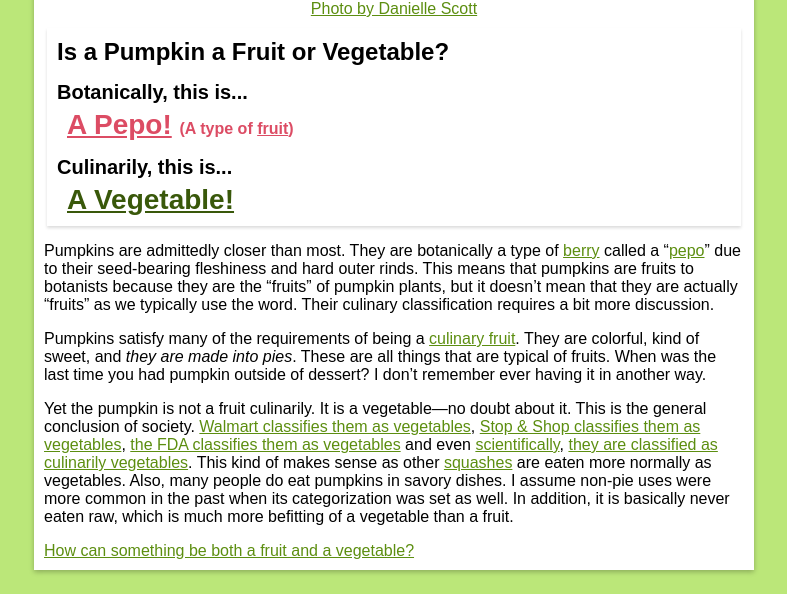
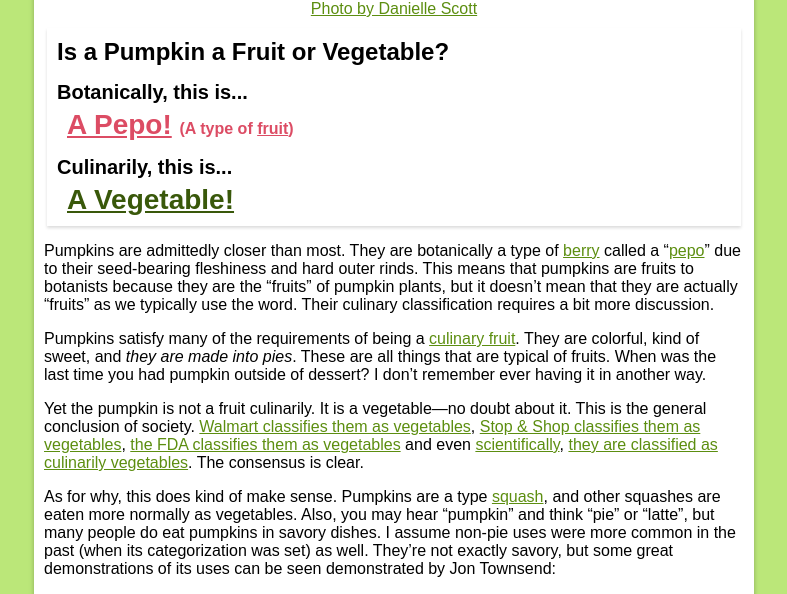
Before and after one commit to mminer237/fruitorvegetable, a Jekyll site: the page built from _items/pumpkin.md, in a window 1280 px wide and 1400 px high. Shown: the part 292-886 px from the top of the window, without its empty margins (246-1033 px from the left). Built offline with Jekyll 4.4.1, drawn with Linux system fonts in a browser that asks for light colours; some of the changed text lies outside the part shown; grey boxes are pictures that could not be loaded.

Commit message:
Expand pumpkin article

```diff
--- a/_items/pumpkin.md
+++ b/_items/pumpkin.md
@@ -12,4 +12,9 @@
 
 Pumpkins satisfy many of the requirements of being a [culinary fruit]({% link _types/fruit.html %}). They are colorful, kind of sweet, and *they are made into pies*. These are all things that are typical of fruits. When was the last time you had pumpkin outside of dessert? I don't remember ever having it in another way.
 
-Yet <span class="speakable">the pumpkin is not a fruit culinarily. It is a vegetable</span>—no doubt about it. This is the general conclusion of society. [Walmart classifies them as vegetables](https://www.walmart.com/browse/food/pumpkins/976759_976793_8910423_8389254), [Stop & Shop classifies them as vegetables](https://stopandshop.com/groceries/produce/fresh-vegetables/squash/fresh-pumpkins.html), [the FDA classifies them as vegetables](https://www.fda.gov/regulatory-information/search-fda-guidance-documents/cpg-sec-585725-pumpkin-labeling-articles-made-certain-varieties-squash) and even [scientifically]({% link _pages/science.html %}), [they are classified as culinarily vegetables](https://doi.org/10.3758/BF03196343). This kind of makes sense as other [squashes]({% link _items/squash.md %}) are eaten more normally as vegetables. Also, many people do eat pumpkins in savory dishes. I assume non-pie uses were more common in the past when its categorization was set as well. In addition, it is basically never eaten raw, which is much more befitting of a vegetable than a fruit.
+Yet <span class="speakable">the pumpkin is not a fruit culinarily. It is a vegetable</span>—no doubt about it. This is the general conclusion of society. [Walmart classifies them as vegetables](https://www.walmart.com/browse/food/pumpkins/976759_976793_8910423_8389254), [Stop & Shop classifies them as vegetables](https://stopandshop.com/groceries/produce/fresh-vegetables/squash/fresh-pumpkins.html), [the FDA classifies them as vegetables](https://www.fda.gov/regulatory-information/search-fda-guidance-documents/cpg-sec-585725-pumpkin-labeling-articles-made-certain-varieties-squash) and even [scientifically]({% link _pages/science.html %}), [they are classified as culinarily vegetables](https://doi.org/10.3758/BF03196343). The consensus is clear.
+
+As for why, this does kind of make sense. Pumpkins are a type [squash]({% link _items/squash.md %}), and other squashes are eaten more normally as vegetables. Also, you may hear "pumpkin" and think "pie" or "latte", but many people do eat pumpkins in savory dishes. I assume non-pie uses were more common in the past (when its categorization was set) as well. They're not exactly savory, but some great demonstrations of its uses can be seen demonstrated by Jon Townsend:
+<iframe width="560" height="315" src="https://www.youtube.com/embed/gFFxPVfJNXQ" title="YouTube video player" frameborder="0" allow="accelerometer; clipboard-write; encrypted-media; gyroscope; picture-in-picture" allowfullscreen></iframe>
+
+In addition, just looking at it objectively: pumpkins are never eaten raw, they have a bit of a shelf life, they're not that sweet, and they grow on the ground. These are things more characteristic of vegetables. If you looked a pumpkin without knowing how they are used in the modern day, you would conclude that they are vegetables. Perhaps the vegetable pies are more the oddity than the pumpkin classification.
```
